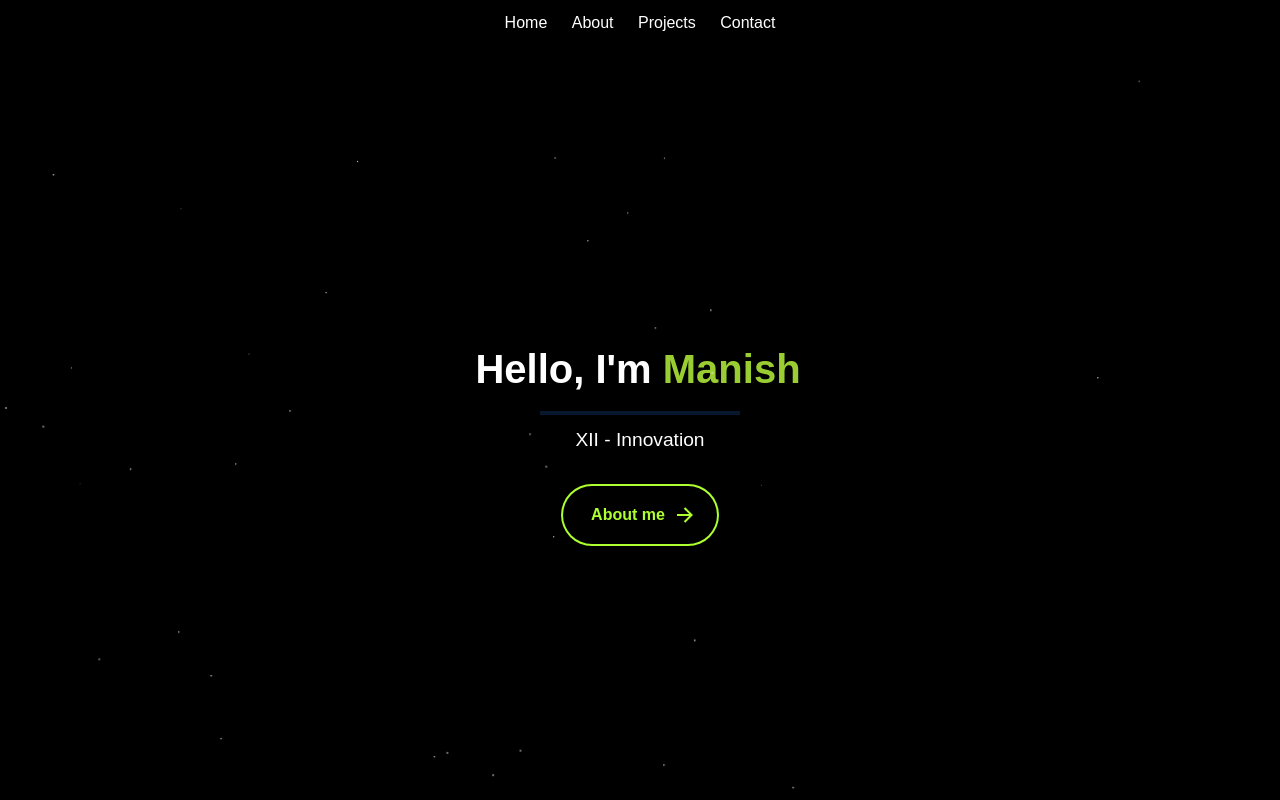
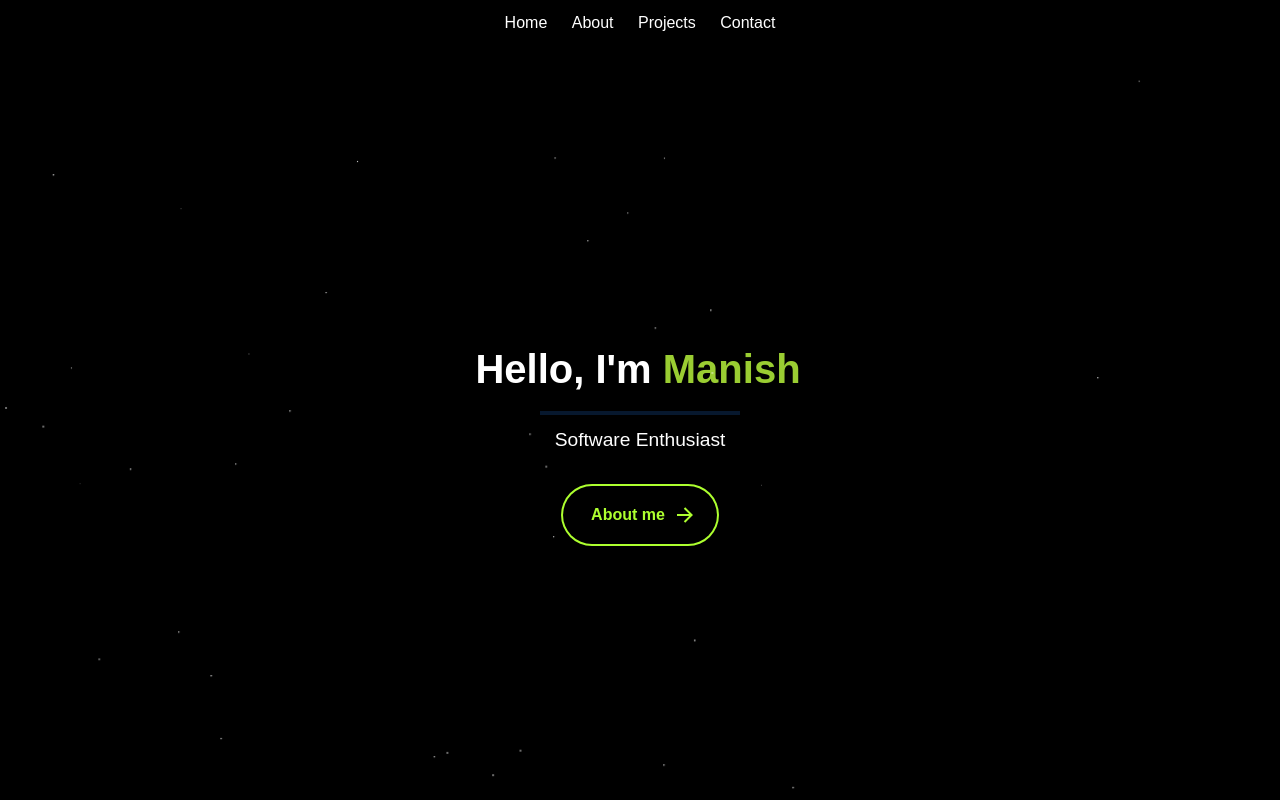
Before and after one commit to manish-ach/mySite, a plain HTML site: page index.html in a window 1280 px wide. Shown: the top 800 px of the page. Drawn offline with Linux system fonts and the light colour scheme.

Commit message:
little change

```diff
--- a/index.html
+++ b/index.html
@@ -29,7 +29,7 @@
                 Hello, I'm <span class="yellowgreen">Manish</span>
             </h1>
             <div class="separator"></div>
-            <p><span class="subt">XII - Innovation</span></p>
+            <p><span class="subt">Software Enthusiast</span></p>
 
             <a href="#about" class="link">
                 <div class="button">
```
